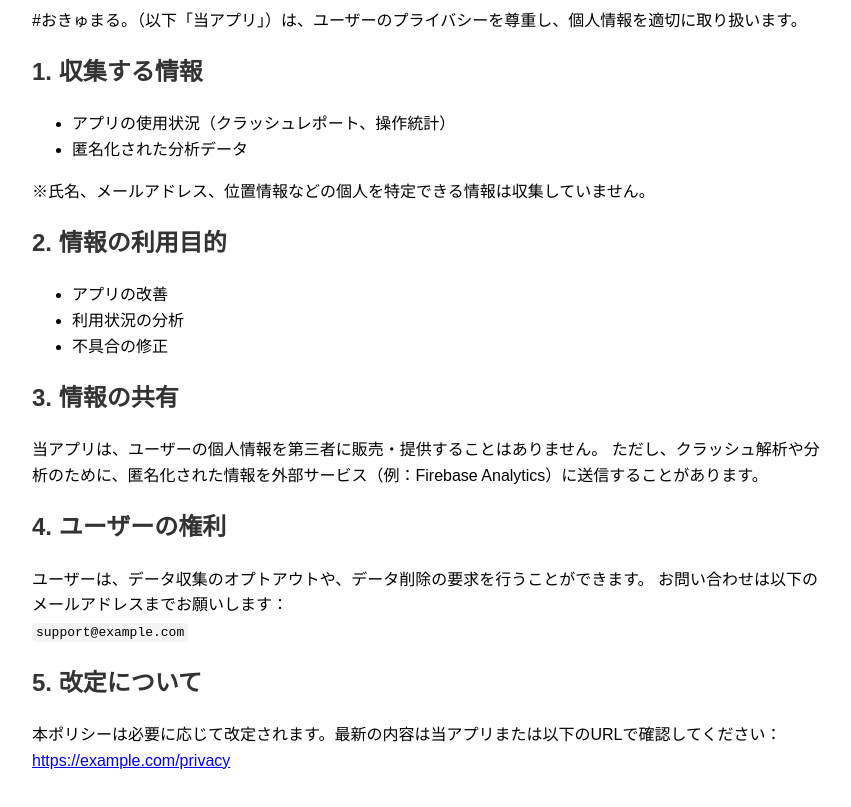
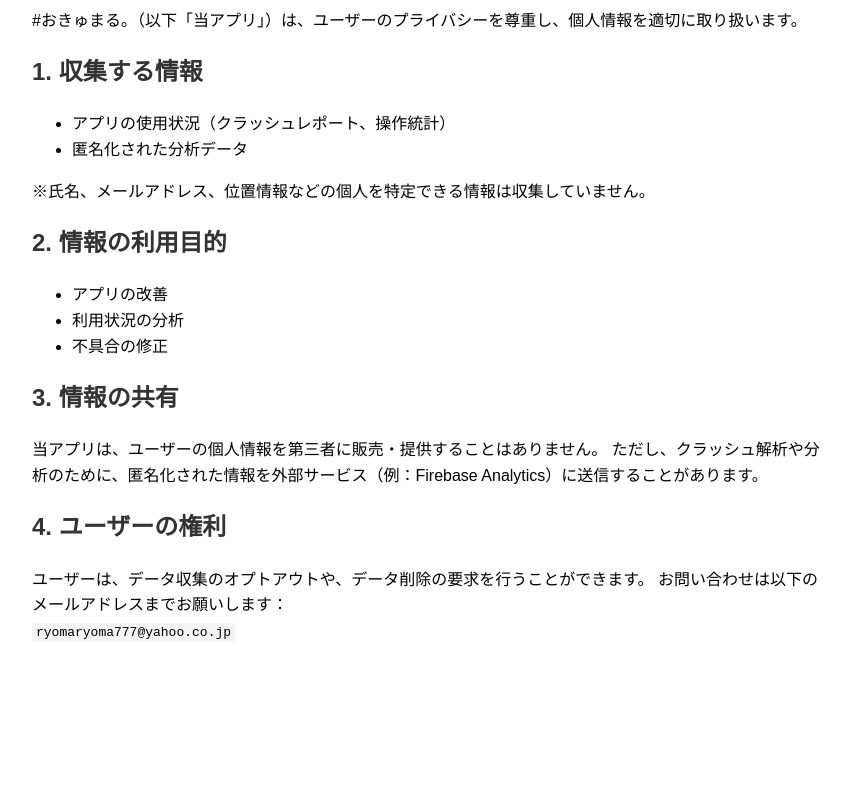
Before and after one commit to ryomar-kappa/privacy-policy, a plain HTML site: page index.html in a window 1280 px wide. Shown: the part 105-912 px from the top of the page, without its empty margins (8-859 px from the left). After the commit the page ends 800 px from the top, so only its background shows below. Drawn offline with Linux system fonts and the light colour scheme.

Commit message:
Update index.html

```diff
--- a/index.html
+++ b/index.html
@@ -36,10 +36,7 @@
   <h2>4. ユーザーの権利</h2>
   <p>ユーザーは、データ収集のオプトアウトや、データ削除の要求を行うことができます。
   お問い合わせは以下のメールアドレスまでお願いします：<br>
-  <code>support@example.com</code></p>
+  <code>ryomaryoma777@yahoo.co.jp</code></p>
 
-  <h2>5. 改定について</h2>
-  <p>本ポリシーは必要に応じて改定されます。最新の内容は当アプリまたは以下のURLで確認してください：<br>
-  <a href="https://example.com/privacy" target="_blank">https://example.com/privacy</a></p>
 </body>
 </html>
```
